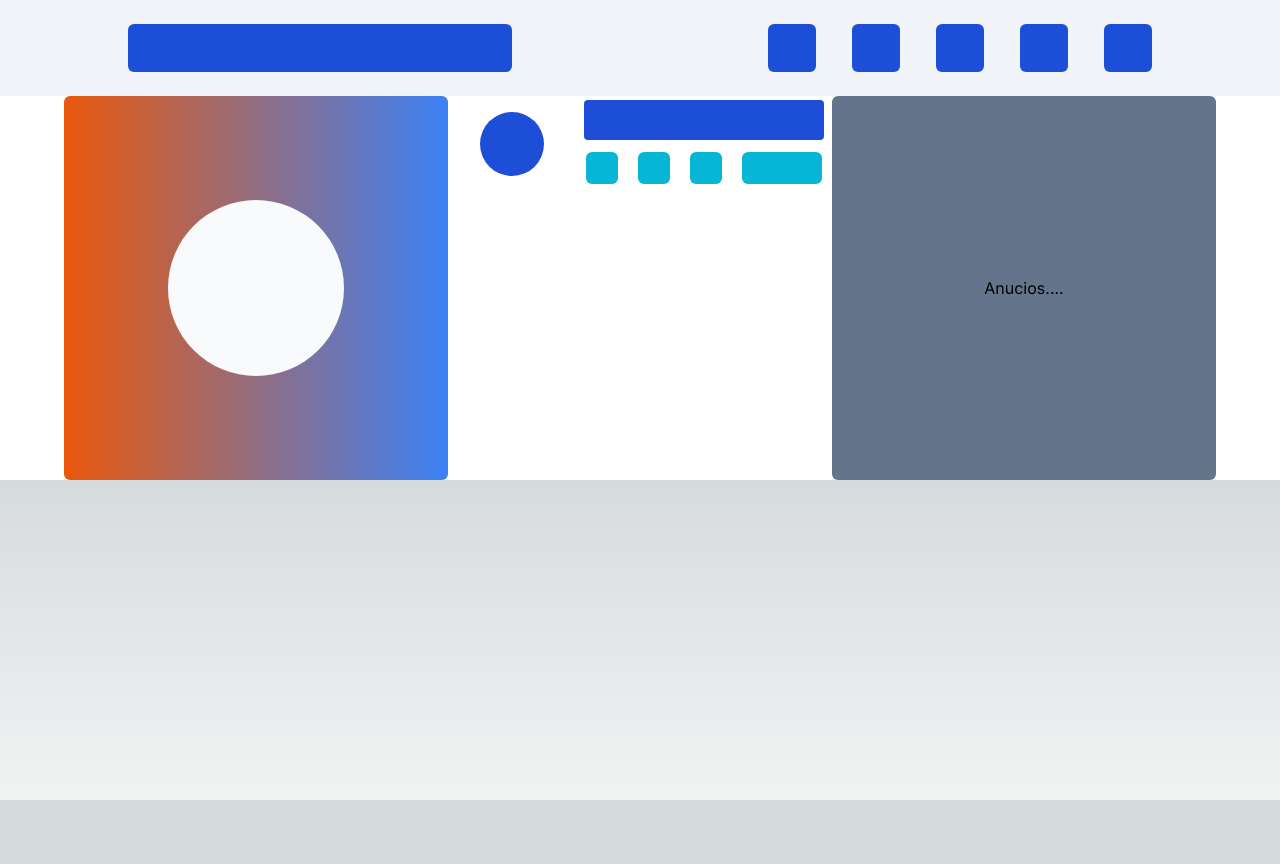
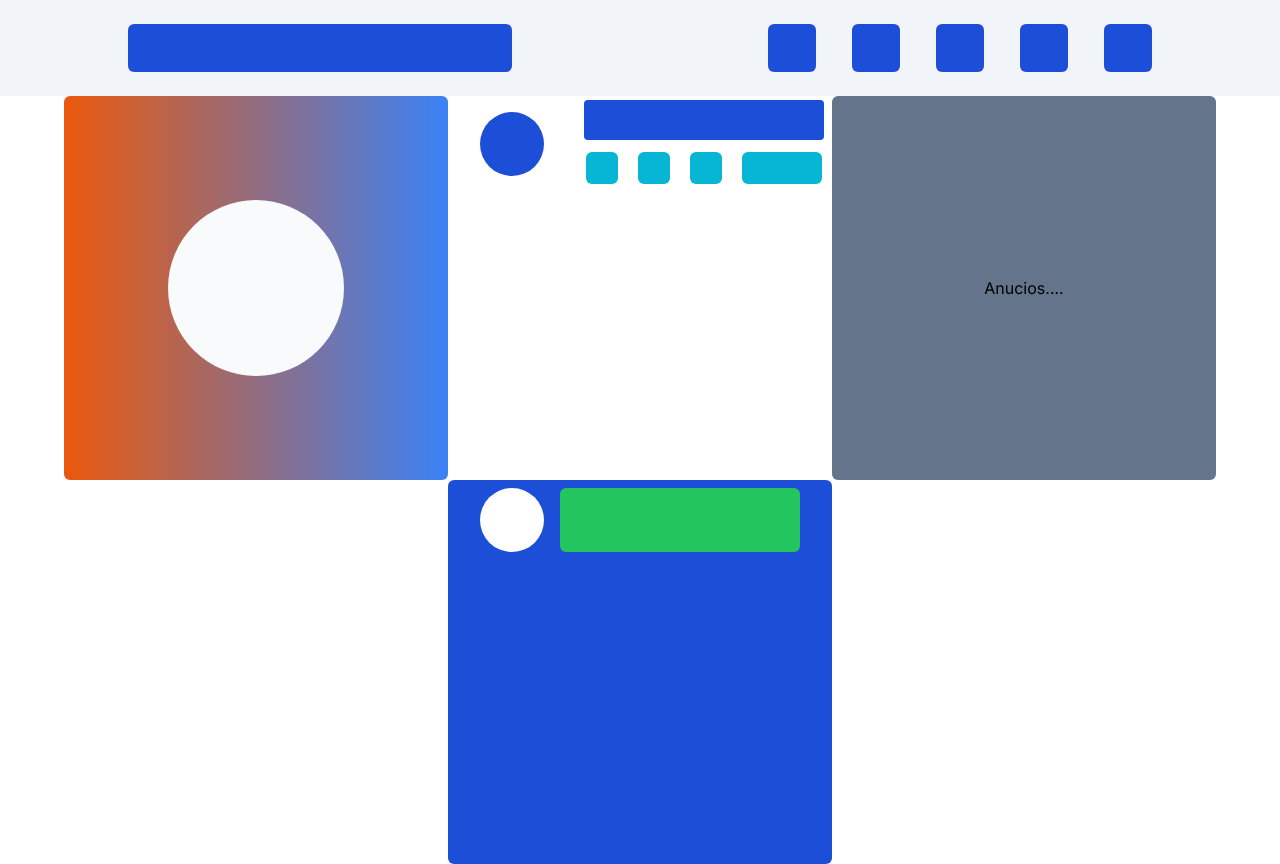
Before and after one commit to felipeFransa/lost-and-found, a Next.js app: page / in a window 1280 px wide. Before the commit the page ends 800 px from the top, so only its background shows below. Built offline with nearby package versions, Linux system fonts and the light colour scheme.

Commit message:
post structure

```diff
--- a/src/app/components/post.tsx
+++ b/src/app/components/post.tsx
@@ -1,5 +1,15 @@
-const post = () => {
+export const Post = () => {
     return (
-        <div></div>
+        <div className="flex-col justify-center items-center">
+            <div className="w-96 h-96 flex-col justify-center items-center bg-blue-700 rounded-md">
+                <div className="w-96 h-20 flex justify-center items-center">
+                    <div className="w-80 h-20 flex justify-between items-center">
+                        <div className="w-16 h-16 rounded-full bg-white"></div>
+                        <div className="w-9/12 h-16 rounded-md bg-green-500"></div>
+                    </div>
+                </div>
+                <div className=""></div>
+            </div>
+        </div>
     )
 }
--- a/src/app/layout.tsx
+++ b/src/app/layout.tsx
@@ -5,7 +5,7 @@ import "./globals.css";
 const inter = Inter({ subsets: ["latin"] });
 
 export const metadata: Metadata = {
-  title: "Create Next App",
+  title: "Lost And Found",
   description: "Generated by create next app",
 };
 
--- a/src/app/page.tsx
+++ b/src/app/page.tsx
@@ -2,16 +2,20 @@ import { Header } from "@/app/components/Header";
 import { UserCard } from "@/app/components/userCard"
 import { NewPost } from "@/app/components/newPost"
 import { Adverts } from "@/app/components/adverts"
+import { Post } from "@/app/components/post"
 
 export default function Home() {
   return (
-    <div className="container mx-auto">
+    <div className="">
       <Header />
       <div className="flex justify-center bg-white">
         <UserCard />
         <NewPost />
         <Adverts />
       </div>
+      <div className="flex justify-center bg-white">
+        <Post />
+      </div>
     </div>
   );
 }
```
